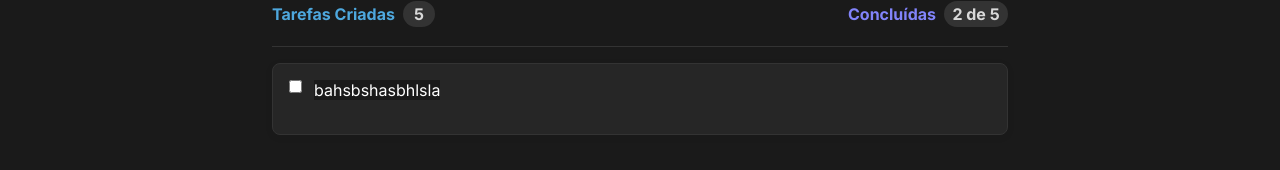
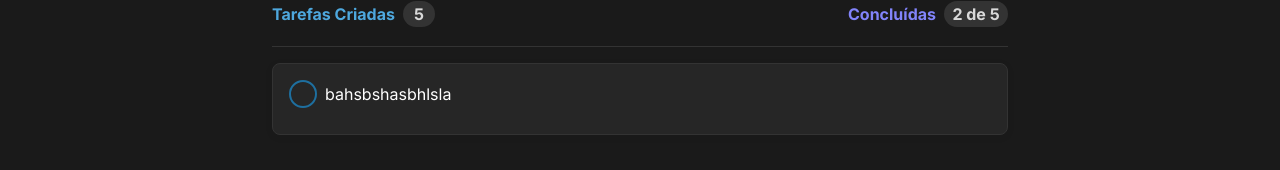
Before and after one commit to Leozinho11/ToDoList, a React (Vite) app in the folder ToDoList/: page / in a window 1280 px wide. Shown: the part 282-452 px from the top of the page. Built offline with nearby package versions, Linux system fonts and the light colour scheme.

Commit message:
Card style almost done

```diff
--- a/ToDoList/src/components/TasksCards/Cards.jsx
+++ b/ToDoList/src/components/TasksCards/Cards.jsx
@@ -4,7 +4,7 @@ export function Cards () {
     return (
         <div className={styles.cards}>
           <input type="checkbox" id="task1" />
-          <label htmlFor="task1">bahsbshasbhlsla</label>
+         <label htmlFor='task1'>bahsbshasbhlsla</label>
         </div>
     )
 }
--- a/ToDoList/src/components/TasksCards/Cards.module.css
+++ b/ToDoList/src/components/TasksCards/Cards.module.css
@@ -14,3 +14,32 @@
     box-shadow: 0px 2px 8px rgba(0, 0, 0, 0.06);
     border-radius: 8px;
 }
+
+.cards input{
+    display: none;
+}
+
+.cards input + label:before{
+    display: flex;
+    justify-content: center;
+    width: 1.5rem;
+    height: 1.5rem;
+    content: '';
+
+    border: 2px solid var(--blue-dark);
+    border-radius: 999px;
+    transition: 0.1s;
+}
+
+.cards input:hover + label:before{
+    border-color: var(--blue);
+}
+
+.cards label{
+    display: flex;
+    flex-direction: row;
+    align-items: center;
+    justify-content: center;
+    gap: 8px;
+    background: var(--gray-500);
+}
```
